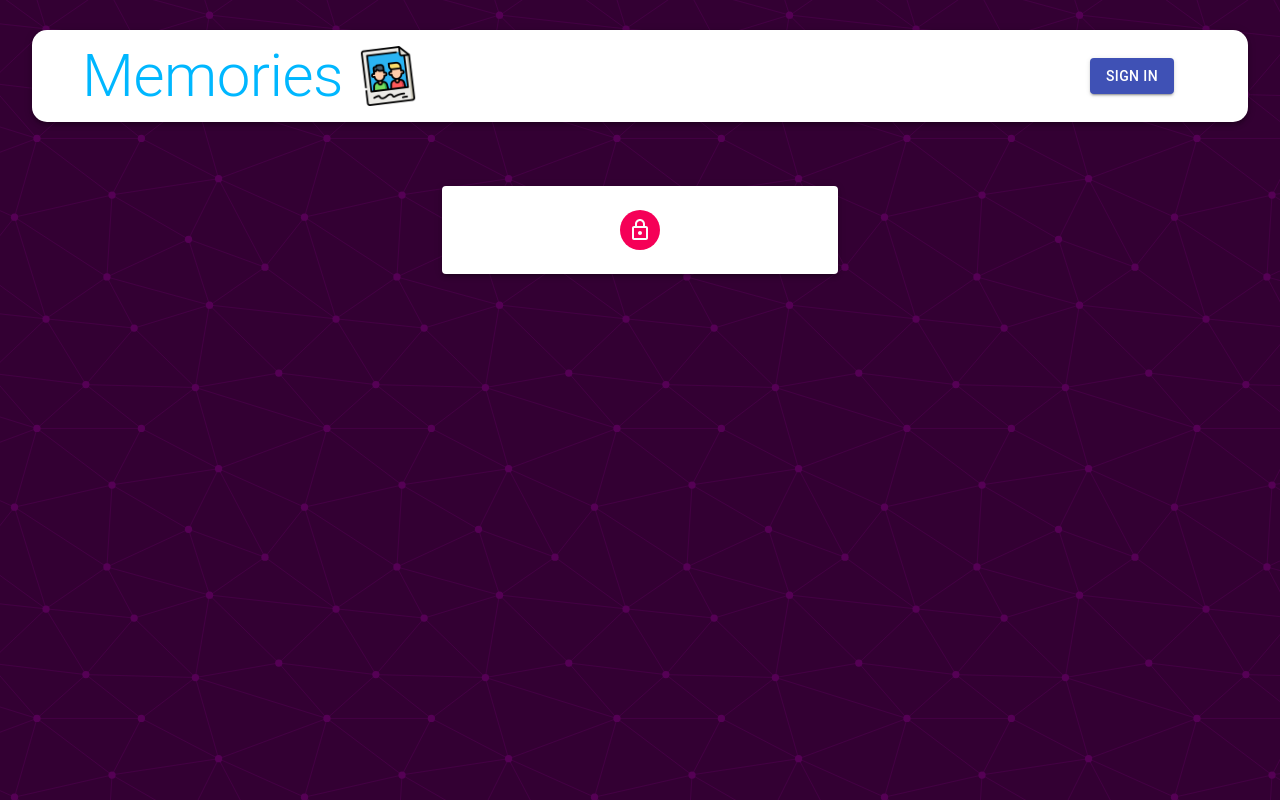
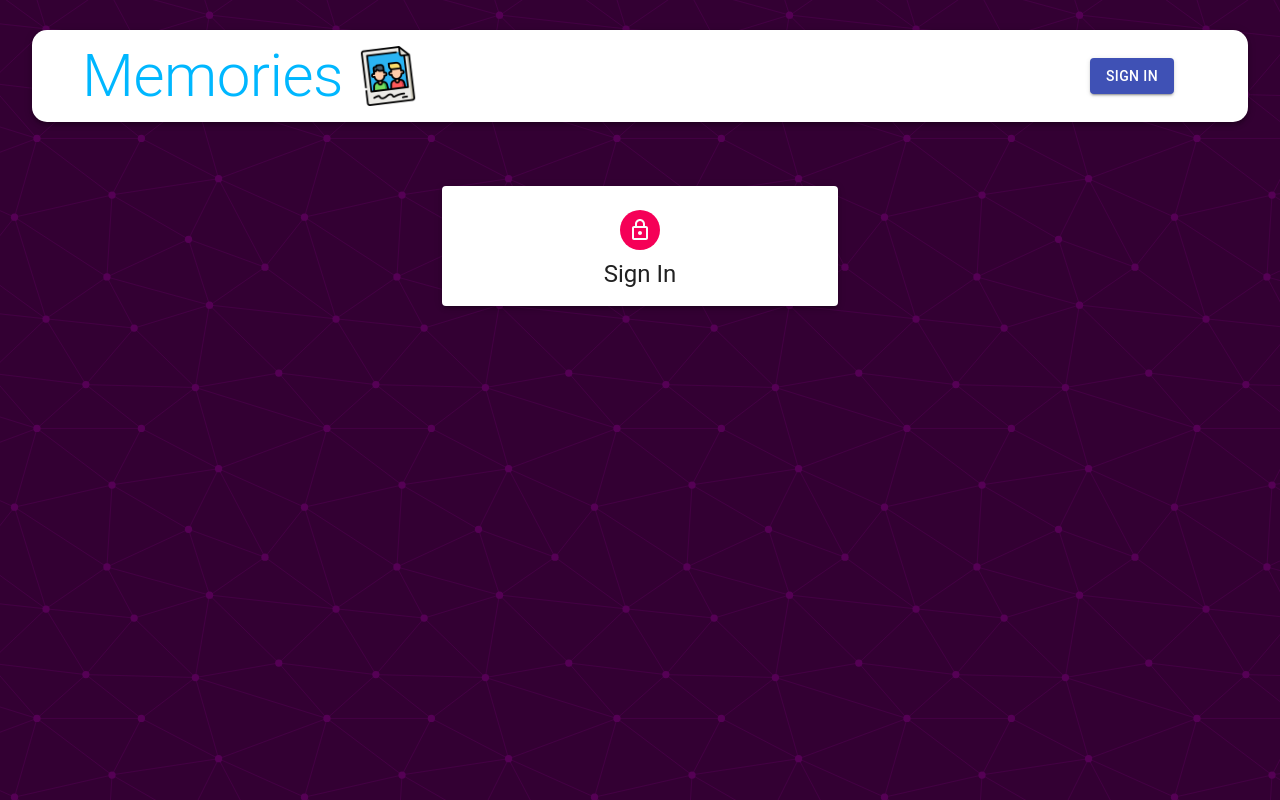
Before and after one commit to MLO-OLAGUNJU/memories_mern-fullstack-project, a React (Create React App) app in the folder client/: page /auth in a window 1280 px wide. Built offline with nearby package versions, Linux system fonts and the light colour scheme.

Commit message:
memories CRUD FULLSTACK MERN APP

```diff
--- a/client/src/components/Auth/Auth.jsx
+++ b/client/src/components/Auth/Auth.jsx
@@ -12,6 +12,7 @@ import LockOutlinedIcon from "@mui/icons-material/LockOutlined";
 
 const Auth = () => {
   const classes = useStyles();
+  const isSignup = false;
 
   return (
     <Container component="main" maxWidth="xs">
@@ -19,6 +20,7 @@ const Auth = () => {
         <Avatar className={classes.avatar}>
           <LockOutlinedIcon />
         </Avatar>
+        <Typography variant="h5">{isSignup ? "Sign Up" : "Sign In"}</Typography>
       </Paper>
     </Container>
   );
```
